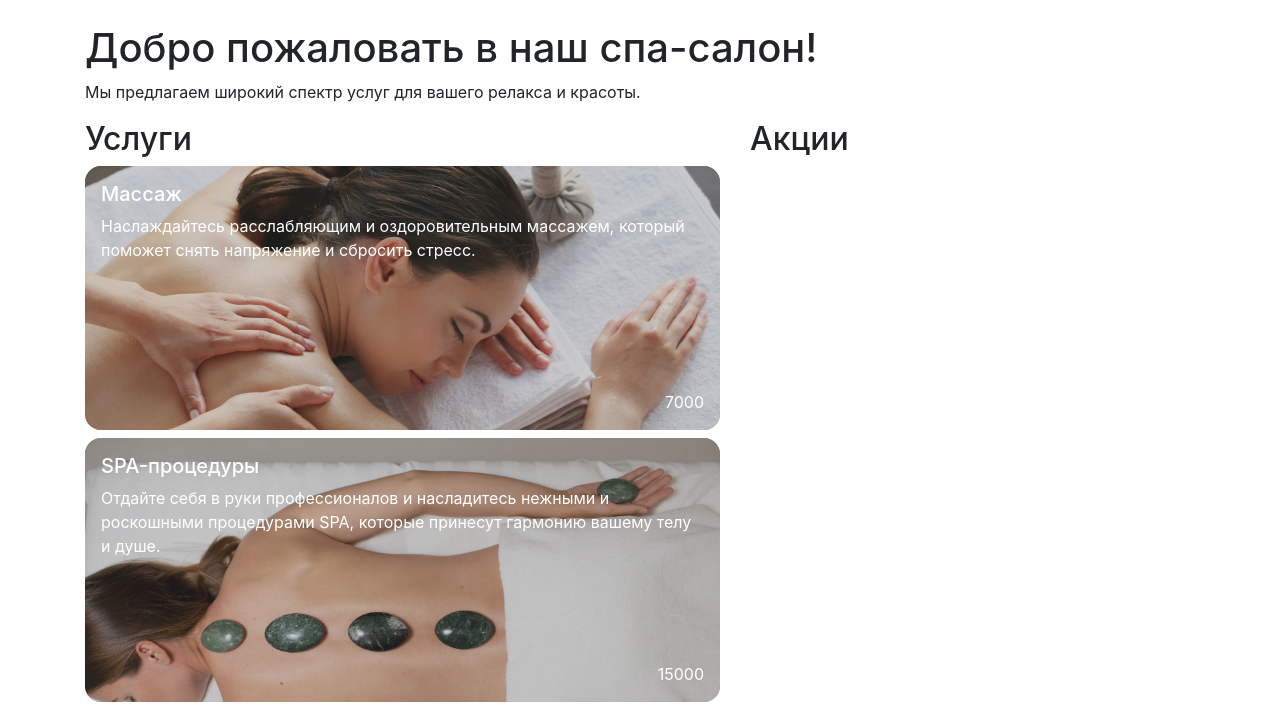
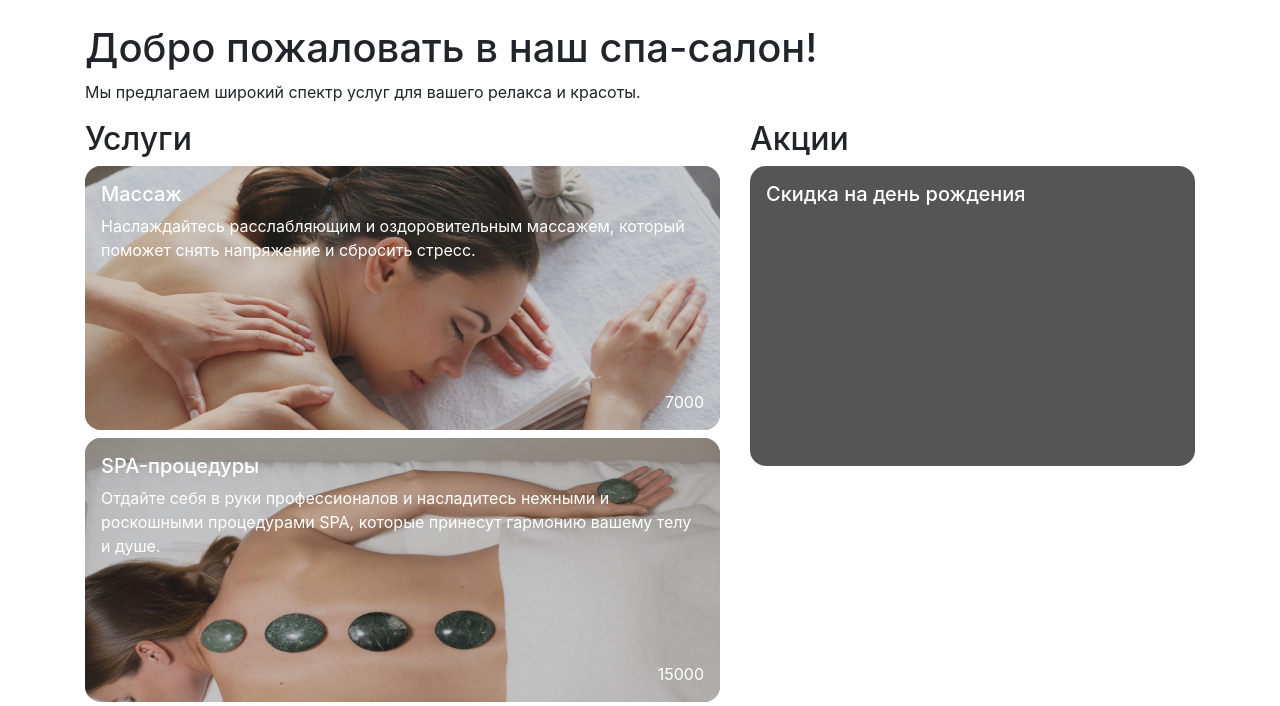
Before and after one commit to cookieru/phppromod14, a PHP site: page / in a window 1280 px wide. Shown: the part 56-762 px from the top of the page. Run offline with PHP 8.4, Linux system fonts and the light colour scheme; the visitor is signed in with stand-in values (Sample User, id 1).

Commit message:
add minor changes

```diff
--- a/SPAengine/promo.php
+++ b/SPAengine/promo.php
@@ -0,0 +1,62 @@
+<?php
+
+include_once $_SERVER["DOCUMENT_ROOT"] . "/SPAengine/authMethods.php";
+
+$service_handlers["birthday_promo"] = [
+    "update" => function () {
+        if (getCurrentUser() != null) {
+            $promolist = loadPromo();
+
+
+            //$promolist["birthday_promo"][getCurrentUser()]
+        }
+    },
+    "display" => function () {
+        if (getCurrentUser() != null) {
+            $title = "Скидка на день рождения";
+            displayPromo($title);
+            return true;
+        }
+        return false;
+    }
+];
+
+function displayAvailablePromo()
+{
+    $promoCount = 0;
+
+    foreach ($GLOBALS["service_handlers"] as $service_handler) {
+        if ($service_handler["display"]()) $promoCount++;
+
+    }
+}
+
+function displayPromo($title, $description = null, $background_image = null)
+{
+    ?>
+    <div class="row promo-item">
+        <div class="promo-cover" style="background-image: url('<?= $background_image ?>');"></div>
+        <div class="promo-content">
+            <h5 class="promo-title">
+                <?= $title ?>
+            </h5>
+            <p class="promo-text">
+                <?= $description ?>
+            </p>
+        </div>
+    </div>
+    <?php
+}
+
+function loadPromo()
+{
+    $json_promolist = file_get_contents($_SERVER['DOCUMENT_ROOT'] . "/SPAengine/data/promo.json");
+    if ($json_promolist) {
+        return json_decode($json_promolist, true);
+    } else {
+        //require_once "init.php";
+        //return getUserList();
+
+        throw new Exception("Не удалось загрузить данные акций");
+    }
+}
--- a/index.php
+++ b/index.php
@@ -2,6 +2,7 @@
 $title = "НАЗВАНИЕ САЙТА";
 include_once "SPAengine/authMethods.php";
 include_once "SPAengine/services.php";
+include_once "SPAengine/promo.php";
 
 session_start();
 
@@ -68,6 +69,7 @@ $current_user = getCurrentUser();
         <div class="row">
             <div class="col-lg-5 col-12 order-lg-last">
                 <h2>Акции</h2>
+                <?php displayAvailablePromo() ?>
 
             </div>
             <div class="col-lg-7 col-12">
--- a/style/index.css
+++ b/style/index.css
@@ -2,32 +2,16 @@ footer {
     color: dimgrey;
 }
 
-.promo-item,
-.service-item {
+.service-item,
+.promo-item {
     border-radius: 1rem;
     position: relative;
     background-color: #555555;
-    color: white;
     margin: 0.5rem 0;
 }
 
-.service-text {
-    height: 160px;
-}
-
-.service-price {
-    margin: 0;
-}
-
-.service-content {
-    position: relative;
-    border-radius: 1rem;
-    z-index: 2;
-    padding: 1rem;
-    width: 100%;
-}
-
-.service-cover {
+.service-cover,
+.promo-cover {
     border-radius: 1rem;
     display: block;
     position: absolute;
@@ -41,3 +25,27 @@ footer {
     background-position: 50% 0;
     background-size: cover;
 }
+
+.service-content,
+.promo-content {
+    position: relative;
+    border-radius: 1rem;
+    z-index: 2;
+    padding: 1rem;
+    width: 100%;
+    color: white;
+}
+
+.service-text {
+    height: 160px;
+}
+
+.service-price {
+    margin: 0;
+}
+
+.promo-text {
+    display: flex;
+    align-items: flex-end;
+    height: 220px;
+}
```
Also changed, not shown: assets/SL-022323-56120-02.jpg (added), assets/party-with-confetti-balloons-yellow.jpg (added).
